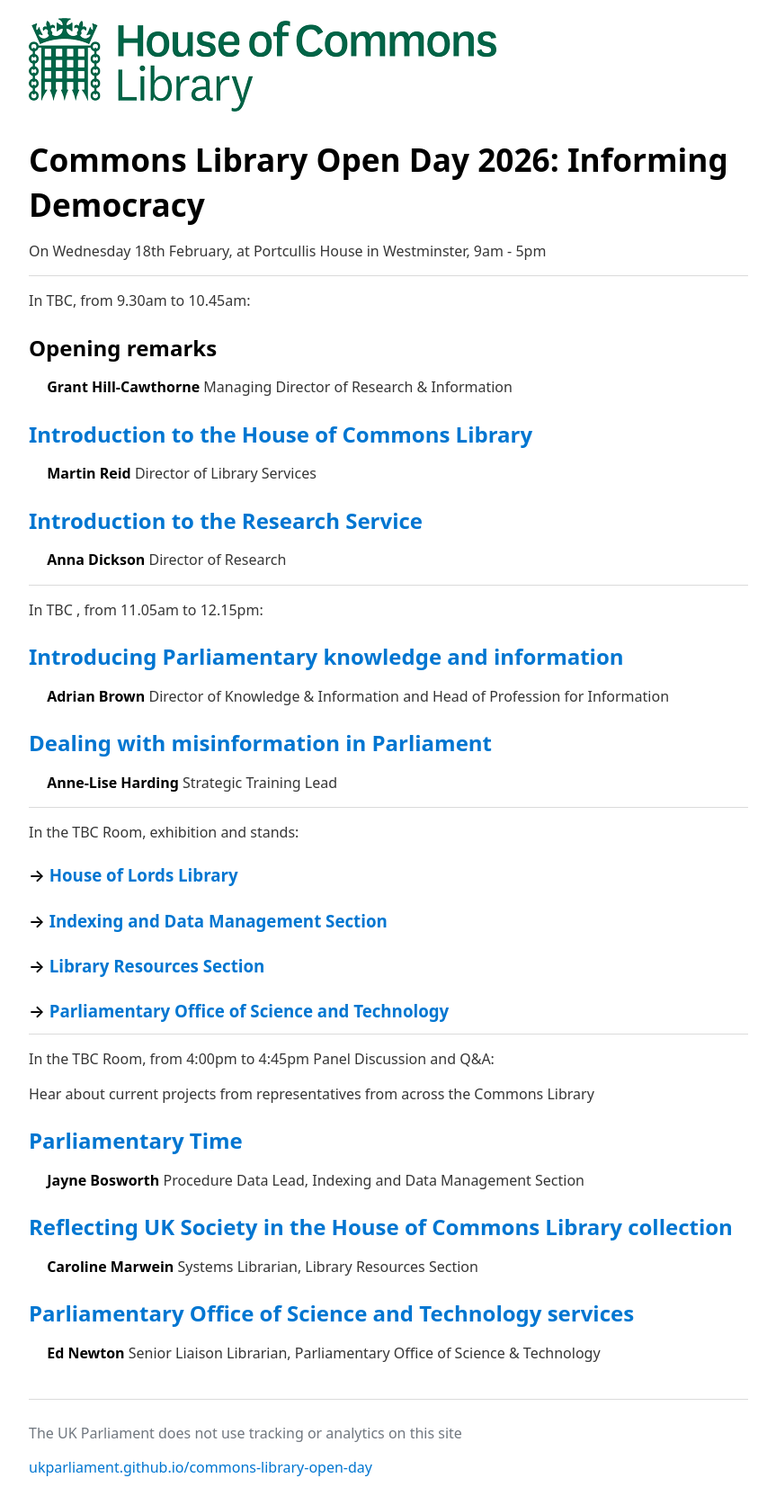
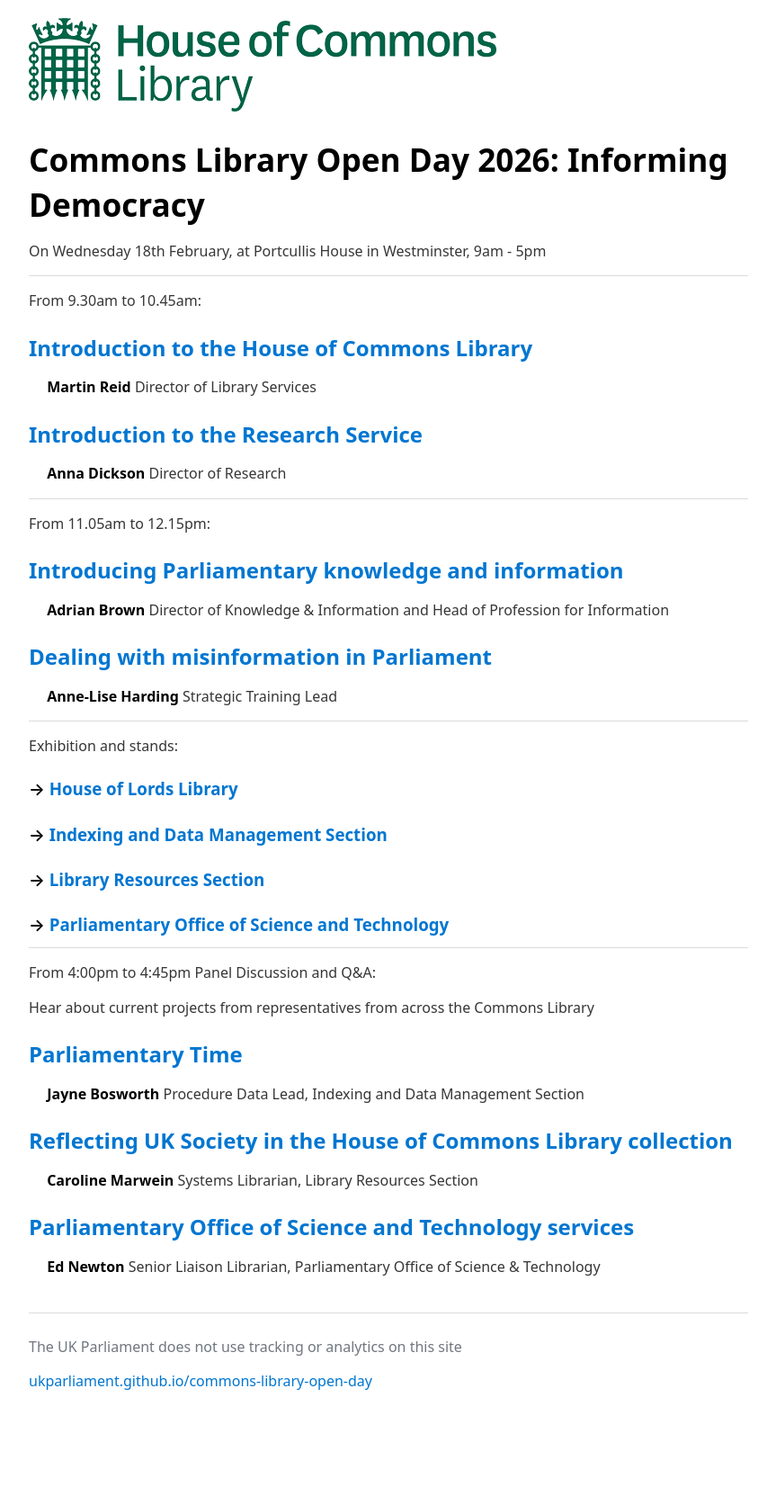
Before and after one commit to ukparliament/commons-library-open-day, a Jekyll site: the page built from 2026/index.md, in a window 1280 px wide. Shown: the whole page at 90% size, without its empty margins (208-1071 px from the left). Built offline with Jekyll 4.4.1, drawn with Linux system fonts in a browser that asks for light colours; our own code applies the rules of GitHub Pages for plain Markdown files; after the commit the page ends 1567 px from its top, so only the background shows below that.

Commit message:
Update index.md

```diff
--- a/2026/index.md
+++ b/2026/index.md
@@ -6,10 +6,7 @@ On Wednesday 18th February, at Portcullis House in Westminster, 9am - 5pm
 
 ---
 
-In TBC, from 9.30am to 10.45am:
-
-## Opening remarks
-&emsp; **Grant Hill-Cawthorne** Managing Director of Research & Information
+From 9.30am to 10.45am:
 
 ## [Introduction to the House of Commons Library](https://docs.google.com/presentation/d/1js66O_prMrYm1Qy3UDibgvbsJyOsS0afWKDJ6nTW0_Q/edit?usp=sharing)
 &emsp; **Martin Reid** Director of Library Services
@@ -19,7 +16,7 @@ In TBC, from 9.30am to 10.45am:
 
 ---
 
-In TBC , from 11.05am to 12.15pm:
+From 11.05am to 12.15pm:
 
 ## [Introducing Parliamentary knowledge and information](https://docs.google.com/presentation/d/1qIL_SuIJMAqZ8Rcy37xpVB2rfoxy6Yzj0JSSSWVgjRQ/edit?usp=sharing)
 &emsp; **Adrian Brown** Director of Knowledge & Information and Head of Profession for Information
@@ -28,7 +25,7 @@ In TBC , from 11.05am to 12.15pm:
 &emsp; **Anne-Lise Harding** Strategic Training Lead
 
 ---
-In the TBC Room, exhibition and stands:
+Exhibition and stands:
 
 ### &rarr; [House of Lords Library](hllibrary)
 
@@ -39,7 +36,7 @@ In the TBC Room, exhibition and stands:
 ### &rarr; [Parliamentary Office of Science and Technology](post)
 
 ---
-In the TBC Room, from 4:00pm to 4:45pm Panel Discussion and Q&A:
+From 4:00pm to 4:45pm Panel Discussion and Q&A:
 
 Hear about current projects from representatives from across the Commons Library
 
@@ -49,5 +46,5 @@ Hear about current projects from representatives from across the Commons Library
 ## [Reflecting UK Society in the House of Commons Library collection](https://docs.google.com/presentation/d/1_l0Flo0VnoWiU2iH90nLoTK2eDsUQE5DSD0P-XQa2bk/edit?usp=sharing)
 &emsp; **Caroline Marwein** Systems Librarian, Library Resources Section
 
-## [Parliamentary Office of Science and Technology services](https://docs.google.com/presentation/d/1_l0Flo0VnoWiU2iH90nLoTK2eDsUQE5DSD0P-XQa2bk/edit?usp=sharing)
+## [Parliamentary Office of Science and Technology services](https://docs.google.com/presentation/d/1q2AS-3QCpBYl7eEwVMVoesClwECdCfYmf_QW0GgyMc0/edit?usp=sharing)
 &emsp; **Ed Newton** Senior Liaison Librarian, Parliamentary Office of Science & Technology
```
